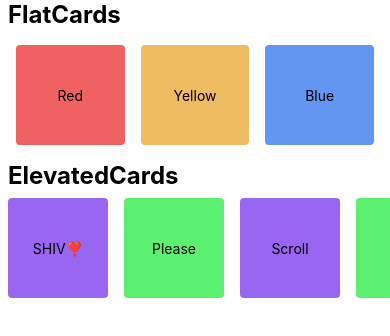
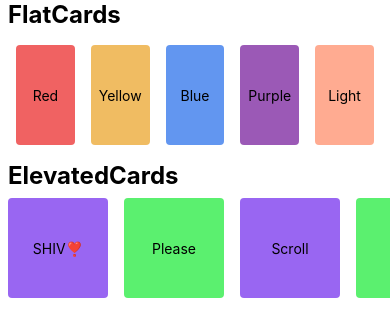
Before and after one commit to shivmahobia/React-Native, a React Native app in the folder Project01/: screen / in a window 390 px wide. Shown: the top 336 px of the page. Built offline with nearby package versions, Linux system fonts and the light colour scheme.

Commit message:
Work on Scroll

```diff
--- a/Project01/components/ElevatedCards.tsx
+++ b/Project01/components/ElevatedCards.tsx
@@ -46,7 +46,8 @@ const styles = StyleSheet.create({
 
       },
       elevatedcard:{
-        backgroundColor: '#9966f2'
+        backgroundColor: '#9966f2',
+        elevation : 4
       },
       elevatedcard1:{
         backgroundColor: '#5bf06f'
--- a/Project01/components/FlatCards.tsx
+++ b/Project01/components/FlatCards.tsx
@@ -14,6 +14,12 @@ export default function FlatCards() {
         </View>
         <View style={[styles.card, styles.card3]}>
           <Text>Blue</Text>
+        </View>
+        <View style={[styles.card, styles.card4]}>
+          <Text>Purple</Text>
+        </View>
+        <View style={[styles.card, styles.card5]}>
+          <Text>Light</Text>
         </View>
       </View>
     </View>
@@ -49,4 +55,10 @@ const styles = StyleSheet.create({
   card3: {
     backgroundColor: '#6296f0',
   },
+  card4: {
+    backgroundColor: '#9B59B6',
+  },
+  card5: {
+    backgroundColor: '#FFAB91',
+  },
 });
```
